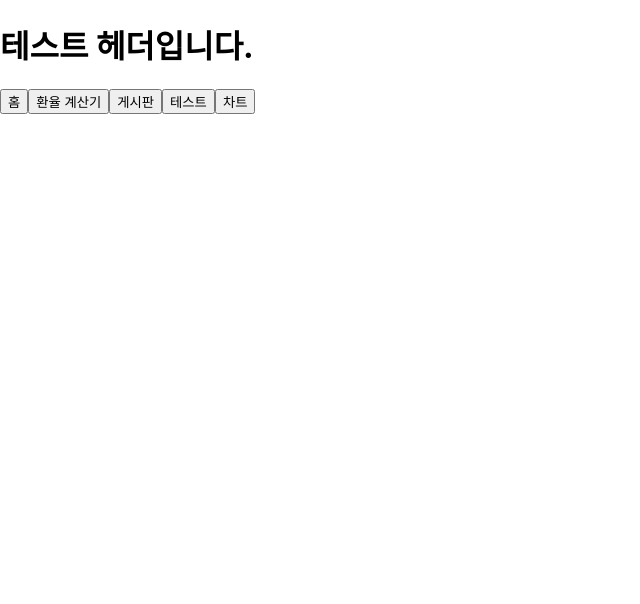
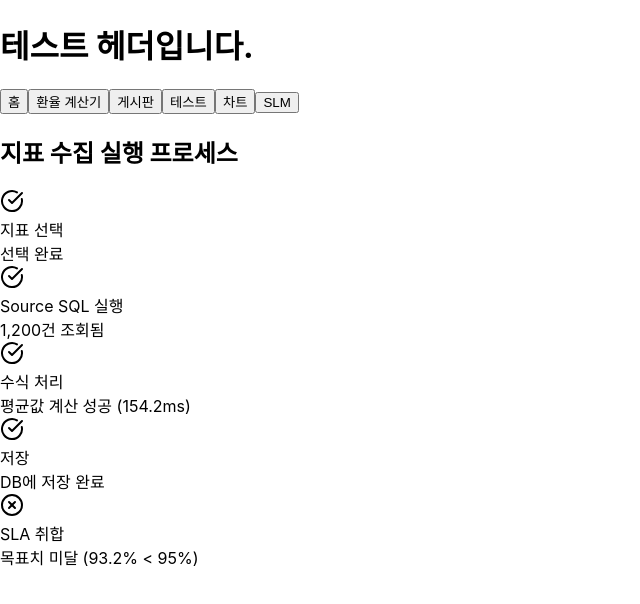
Before and after one commit to milcho0604/React_Test, a React (Create React App) app: page /slm in a window 1280 px wide. Shown: the top 604 px of the page, without its empty margins (0-640 px from the left). Built offline with nearby package versions, Linux system fonts and the light colour scheme.

Commit message:
feat: 기능 test

```diff
--- a/package.json
+++ b/package.json
@@ -8,6 +8,7 @@
     "@testing-library/react": "^16.2.0",
     "@testing-library/user-event": "^13.5.0",
     "chart.js": "^4.4.8",
+    "lucide-react": "^0.486.0",
     "react": "^19.0.0",
     "react-chartjs-2": "^5.3.0",
     "react-dom": "^19.0.0",
--- a/src/App.js
+++ b/src/App.js
@@ -7,6 +7,7 @@ import ExchangeRateCalculator from "./components/ExchangeRateCalculator";
 import Header from "./headerComponent/Header";
 import Main from "./components/Main";
 import Chart from "./components/Chart";
+import Slm from "./components/Slm"
 
 const Navigation = () => {
   const navigate = useNavigate();
@@ -44,6 +45,13 @@ const Navigation = () => {
       >
         차트
       </button>
+
+      <button
+        onClick={() => navigate("/slm")}
+        className="px-4 py-2 bg-red-500 hover:bg-red-600 rounded transition"
+      >
+        SLM
+      </button>
     </nav>
   );
 };
@@ -59,6 +67,7 @@ function App() {
         <Route path="/board" element={<Board />} />
         <Route path="/test" element={<Test />} />
         <Route path="/chart" element={<Chart />} />
+        <Route path="/slm" element={<Slm />} />
       </Routes>
     </Router>
   );
--- /dev/null
+++ b/src/components/Slm.js
@@ -0,0 +1,55 @@
+import { Card, CardContent } from "@/components/ui/card";
+import { CheckCircle, XCircle } from "lucide-react";
+
+const processSteps = [
+  {
+    title: "지표 선택",
+    status: "success",
+    detail: "선택 완료"
+  },
+  {
+    title: "Source SQL 실행",
+    status: "success",
+    detail: "1,200건 조회됨"
+  },
+  {
+    title: "수식 처리",
+    status: "success",
+    detail: "평균값 계산 성공 (154.2ms)"
+  },
+  {
+    title: "저장",
+    status: "success",
+    detail: "DB에 저장 완료"
+  },
+  {
+    title: "SLA 취합",
+    status: "fail",
+    detail: "목표치 미달 (93.2% < 95%)"
+  }
+];
+
+export default function IndicatorProcessFlow() {
+  return (
+    <div className="max-w-2xl mx-auto p-6 space-y-4">
+      <h2 className="text-2xl font-bold mb-4">지표 수집 실행 프로세스</h2>
+      <div className="space-y-4">
+        {processSteps.map((step, index) => (
+          <Card key={index} className="flex items-start p-4 gap-4">
+            <div className="mt-1">
+              {step.status === "success" ? (
+                <CheckCircle className="text-green-500" />
+              ) : (
+                <XCircle className="text-red-500" />
+              )}
+            </div>
+            <CardContent className="p-0">
+              <div className="font-semibold text-lg">{step.title}</div>
+              <div className="text-sm text-gray-600">{step.detail}</div>
+            </CardContent>
+          </Card>
+        ))}
+      </div>
+    </div>
+  );
+}
--- /dev/null
+++ b/src/components/ui/card.jsx
@@ -0,0 +1,17 @@
+// src/components/ui/card.jsx
+
+export function Card({ children, className = "" }) {
+    return (
+      <div className={`border rounded-xl p-4 shadow-sm bg-white ${className}`}>
+        {children}
+      </div>
+    );
+  }
+
+  export function CardContent({ children, className = "" }) {
+    return (
+      <div className={`mt-2 text-sm text-gray-700 ${className}`}>
+        {children}
+      </div>
+    );
+  }
```
Also changed, not shown: 1 other file (tests, documents, lock files or other folders).
